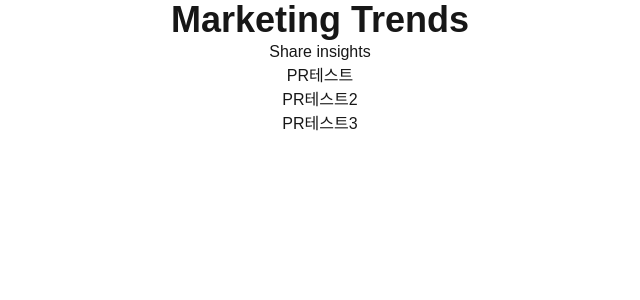
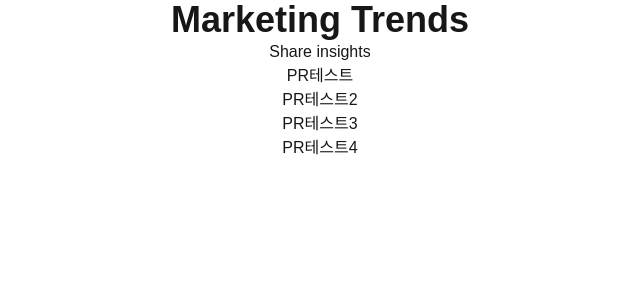
Before and after one commit to junsutaro/taro-camp, a Next.js app: page /marketing in a window 1280 px wide. Shown: the top 300 px of the page, without its empty margins (320-960 px from the left). Built offline with nearby package versions, Linux system fonts and the light colour scheme.

Commit message:
pr테스트4

```diff
--- a/src/app/marketing/page.tsx
+++ b/src/app/marketing/page.tsx
@@ -6,6 +6,7 @@ export default function Marketing() {
       <p>PR테스트</p>
       <p>PR테스트2</p>
       <p>PR테스트3</p>
+      <p>PR테스트4</p>
     </div>
   );
 }
```
